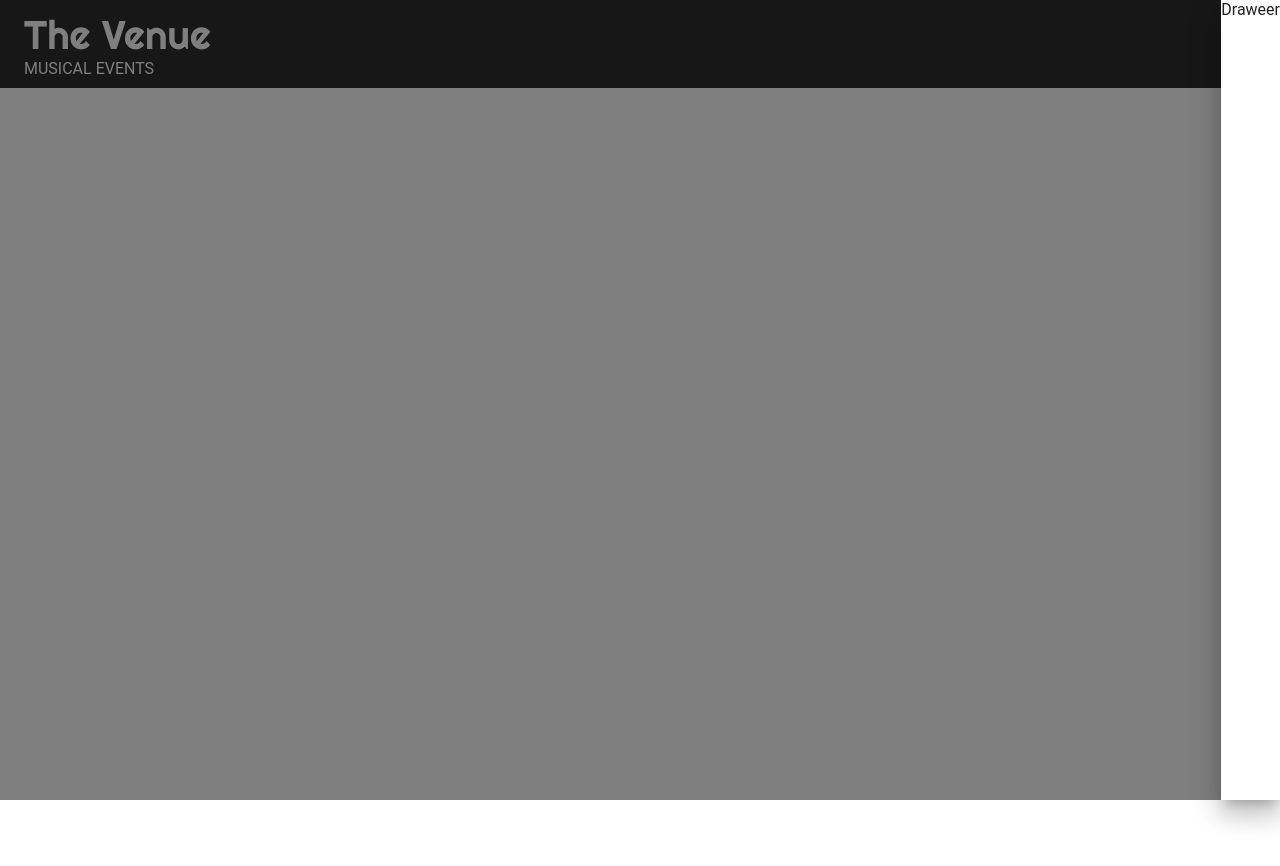
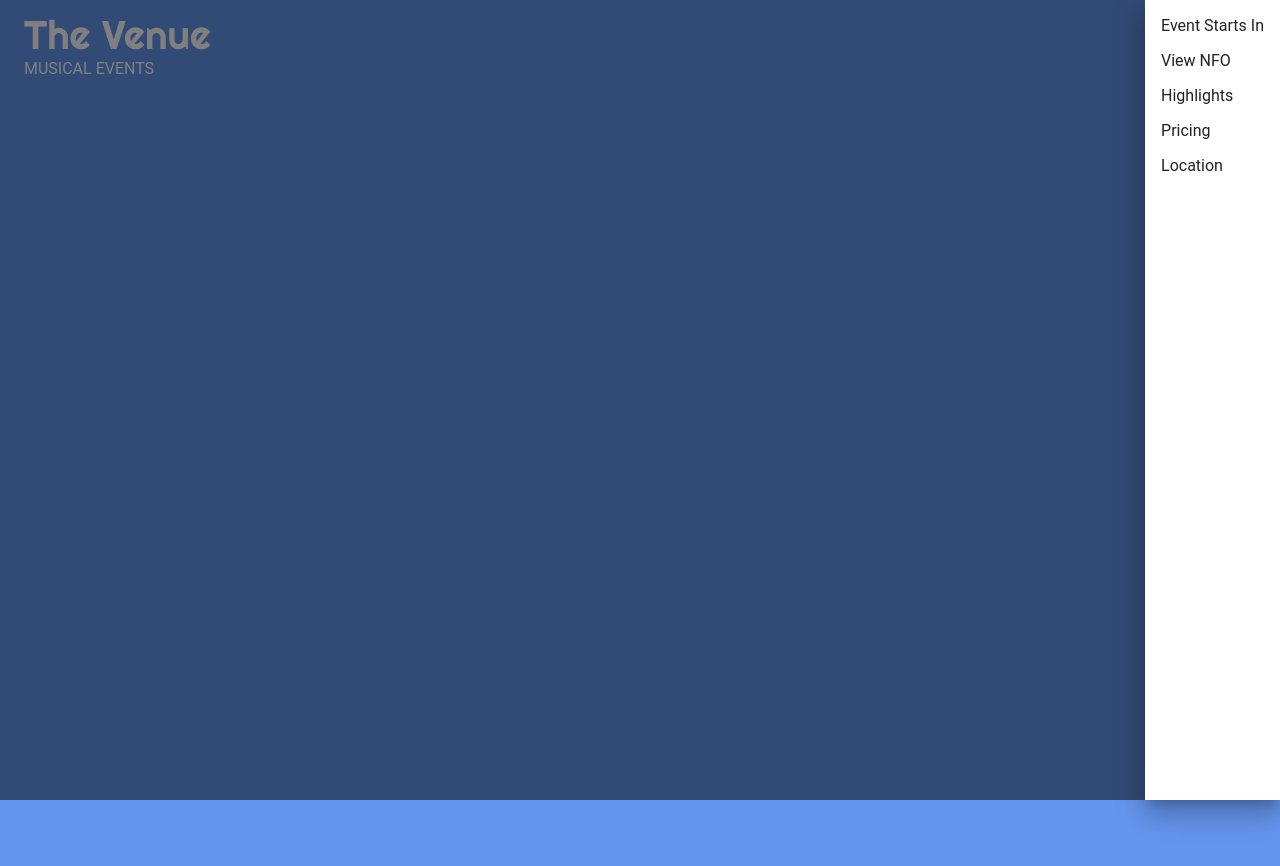
Before and after one commit to anuragmy/react-show, a React (Create React App) app: page / in a window 1280 px wide. Both pictures are taken after a click on the button "Menu". Shown: the top 866 px of the page. Before the commit the page ends 800 px from the top, so only its background shows below. Built offline with nearby package versions, Linux system fonts and the light colour scheme; the HTML template or start-up script is replaced by a standard one.

Commit message:
header toggle done for scroll

```diff
--- a/src/App.js
+++ b/src/App.js
@@ -4,7 +4,17 @@ import "./resources/styles.css";
 
 class App extends Component {
   render() {
-    return <Header />;
+    return (
+      <div
+        className="App"
+        style={{
+          height: "1500px",
+          backgroundColor: "cornflowerblue"
+        }}
+      >
+        <Header />
+      </div>
+    );
   }
 }
 
--- a/src/components/headerandfooter/Header.js
+++ b/src/components/headerandfooter/Header.js
@@ -1,10 +1,25 @@
 import React, { Component } from "react";
-import { AppBar, Toolbar, MenuItem, IconButton } from "@material-ui/core";
+import AppBar from "@material-ui/core/AppBar";
+import Toolbar from "@material-ui/core/Toolbar";
+import MenuIcon from "@material-ui/icons/Menu";
+import IconButton from "@material-ui/core/IconButton";
 import SideDrawer from "./SideDrawer";
 
 export default class Header extends Component {
   state = {
-    drawerOpen: false
+    drawerOpen: false,
+    headerShow: false
+  };
+
+  componentDidMount() {
+    window.addEventListener("scroll", this.handleScroll);
+  }
+
+  handleScroll = () => {
+    console.log("scrolling");
+    if (window.scrollY > 0) {
+      this.setState({ headerShow: true });
+    } else this.setState({ headerShow: false });
   };
 
   toggleDrawer = value => {
@@ -19,7 +34,7 @@ export default class Header extends Component {
         <AppBar
           position="fixed"
           style={{
-            backgroundColor: "#2f2f2f",
+            backgroundColor: this.state.headerShow ? "#2f2f2f" : "transparent",
             padding: "10px 0",
             boxShadow: "none"
           }}
@@ -34,11 +49,11 @@ export default class Header extends Component {
               color="inherit"
               onClick={() => this.toggleDrawer(true)}
             >
-              <MenuItem />
+              <MenuIcon />
             </IconButton>
             <SideDrawer
               open={this.state.drawerOpen}
-              onClose={value => this.toggleDrawer(true)}
+              onClose={value => this.toggleDrawer(false)}
             />
           </Toolbar>
         </AppBar>
--- a/src/components/headerandfooter/SideDrawer.js
+++ b/src/components/headerandfooter/SideDrawer.js
@@ -8,7 +8,24 @@ const SideDrawer = props => {
       open={props.open}
       onClose={() => props.onClose(false)}
     >
-      Draweer
+      <List component="nav">
+        <ListItem button onClick={() => console.log("featured")}>
+          Event Starts In
+        </ListItem>
+
+        <ListItem button onClick={() => console.log("featured")}>
+          View NFO
+        </ListItem>
+        <ListItem button onClick={() => console.log("featured")}>
+          Highlights
+        </ListItem>
+        <ListItem button onClick={() => console.log("featured")}>
+          Pricing
+        </ListItem>
+        <ListItem button onClick={() => console.log("featured")}>
+          Location
+        </ListItem>
+      </List>
     </Drawer>
   );
 };
```
